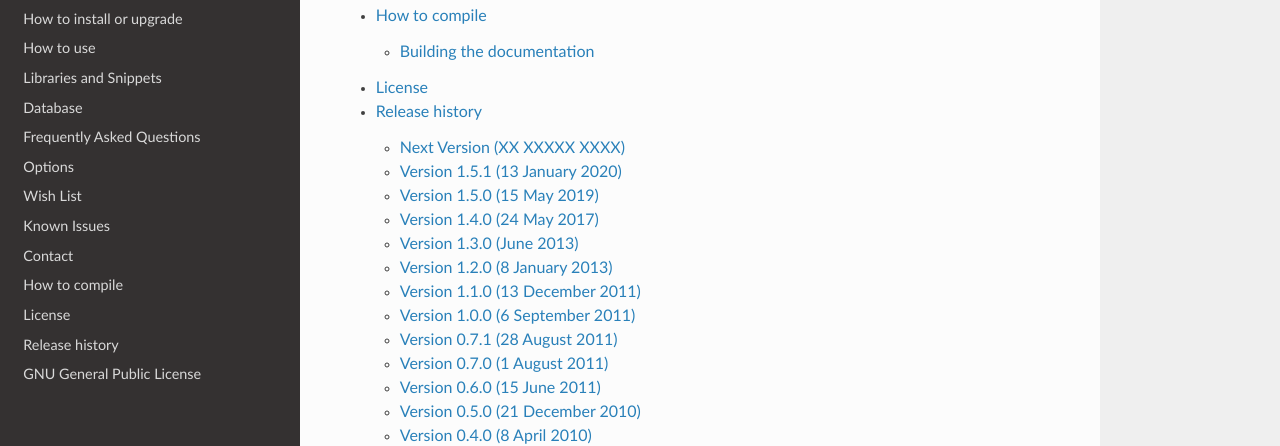
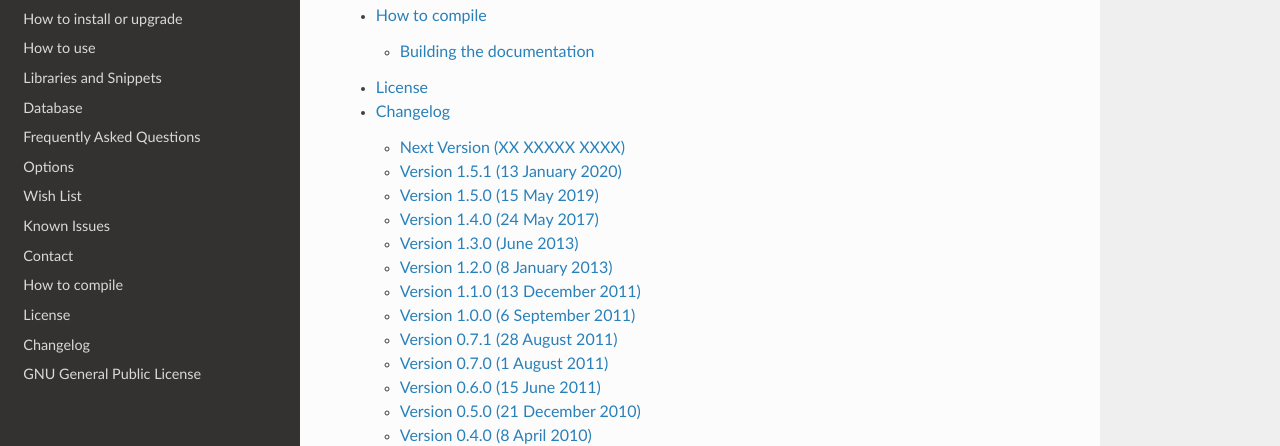
Before and after one commit to ffes/nppsnippets, a Sphinx documentation site: the page built from docs/index.rst, in a window 1280 px wide and 900 px high, scrolled down 552 px. Shown: the part 156-602 px from the top of the window. Built offline with Sphinx 7.4.7 and the Read the Docs theme 2.0.0, drawn with Linux system fonts in a browser that asks for light colours.

Commit message:
Rename history to changelog

```diff
--- a/docs/history.rst
+++ b/docs/changelog.rst
@@ -1,5 +1,5 @@
-Release history
-===============
+Changelog
+=========
 
 
 Next Version (XX XXXXX XXXX)
--- a/docs/index.rst
+++ b/docs/index.rst
@@ -21,7 +21,7 @@ Contents:
     contact.rst
     compile.rst
     license.rst
-    history.rst
+    changelog.rst
     gpl-2.rst
 
 ******************
```
Also changed, not shown: README.md (+1 -1 lines).
